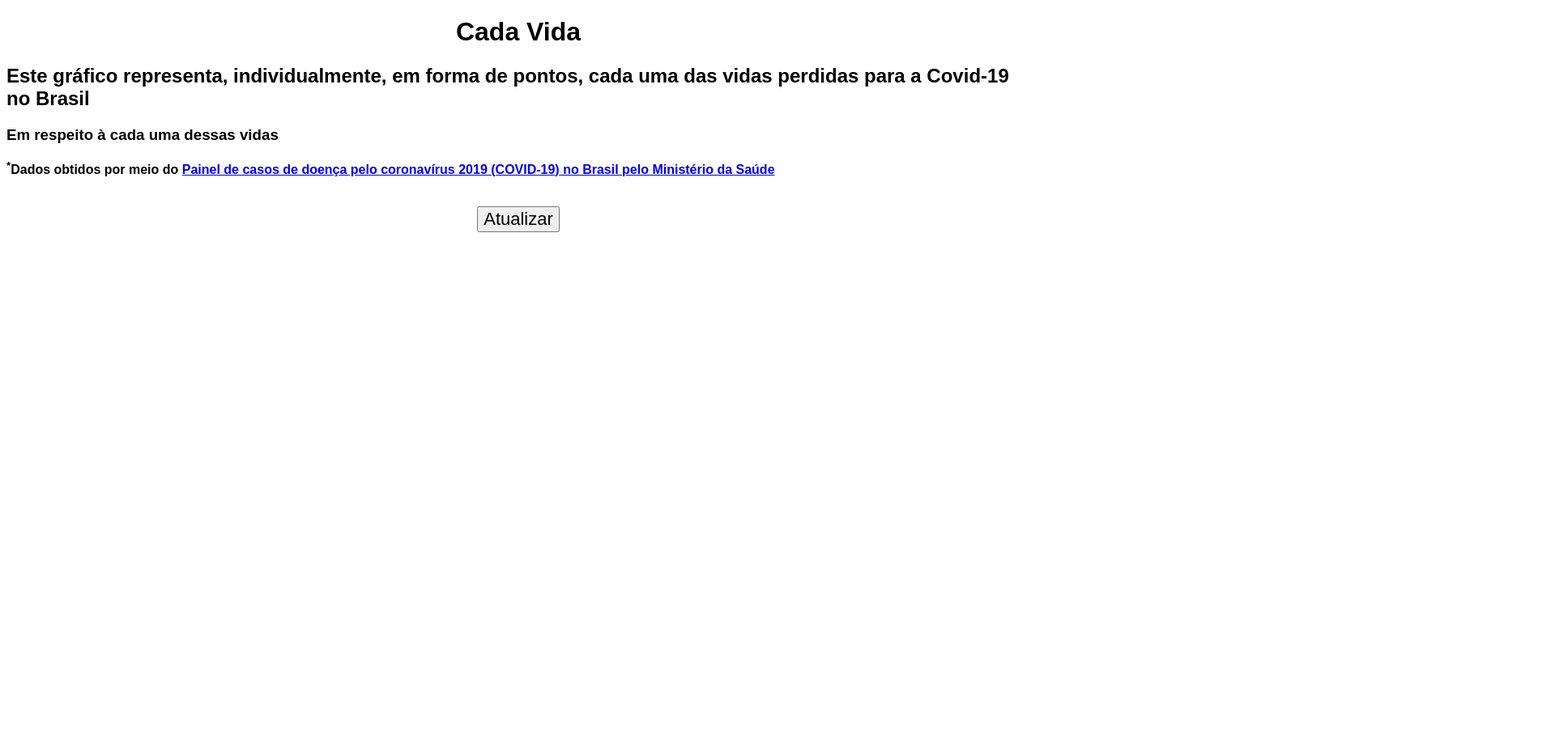
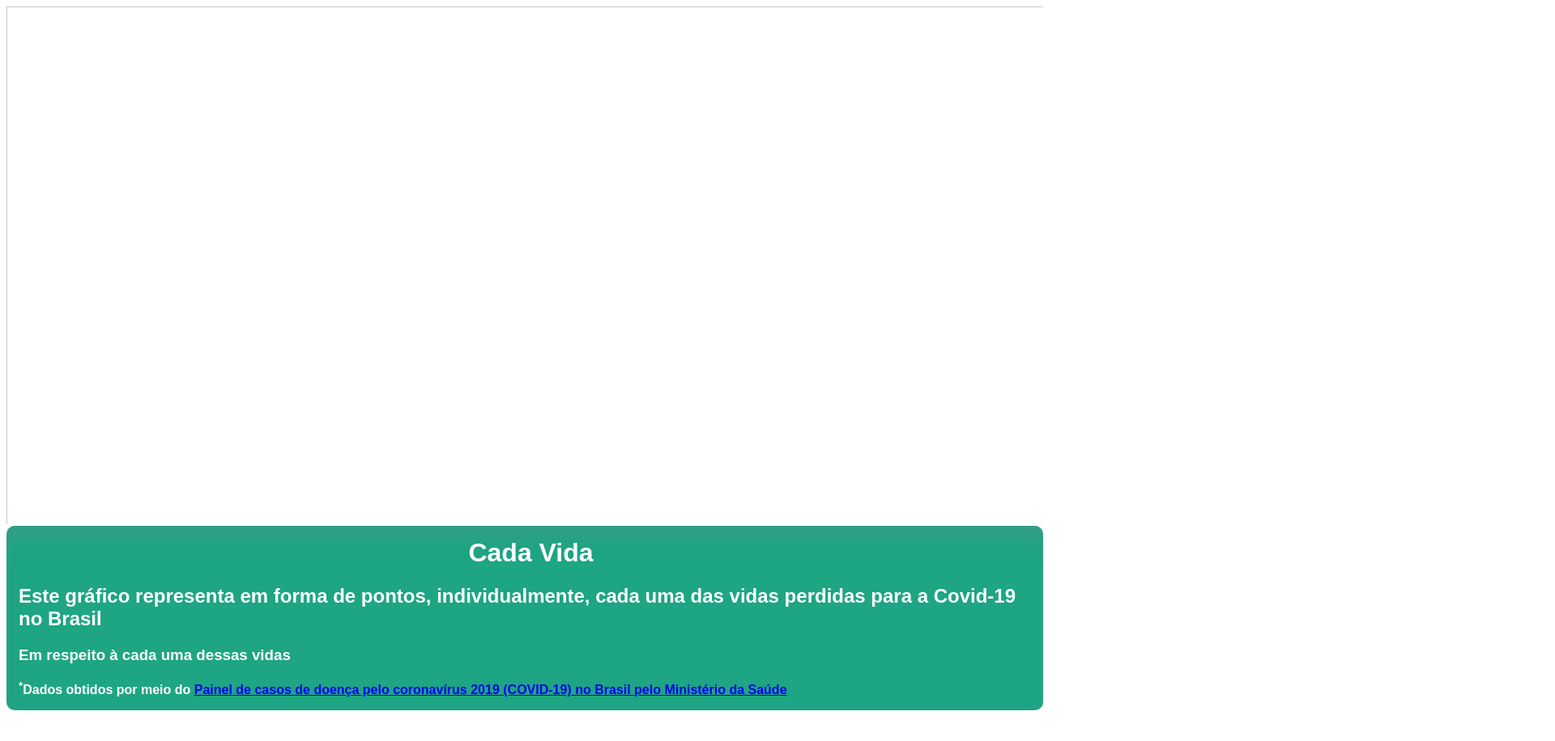
Before and after one commit to GTessarini/cada-vida, a plain HTML site: page index.html in a window 1280 px wide. Shown: the top 916 px of the page at 81% size, 1920 px wide, since content can reach past the window. After the commit the page ends 878 px from the top, so only its background shows below. Drawn offline with nearby package versions, Linux system fonts and the light colour scheme; no server answers.

Commit message:
Atualizando estilos

```diff
--- a/index.html
+++ b/index.html
@@ -7,21 +7,23 @@
         <script src="https://code.jquery.com/jquery-3.5.1.min.js" integrity="sha256-9/aliU8dGd2tb6OSsuzixeV4y/faTqgFtohetphbbj0=" crossorigin="anonymous"></script>
     </head>
     <body>
+        <div id="canvas-container">
+            <canvas id="my-canvas" width="5000" height="15000">
+                Your browser does not support the canvas element.
+            </canvas>
+        </div>
+        <div id="info-container">
             <h1 style="text-align: center;">Cada Vida</h1>
-        <h2>Este gráfico representa, individualmente, em forma de pontos, cada uma das vidas perdidas para a Covid-19 no Brasil</h2>
+            <h2>Este gráfico representa em forma de pontos, individualmente, cada uma das vidas perdidas para a Covid-19 no Brasil</h2>
             <h3>Em respeito à cada uma dessas vidas</h3>
             <p>
                 <b>
                     <sup>*</sup>Dados obtidos por meio do <a href="https://covid.saude.gov.br/" target="_blank" rel="noopener">Painel de casos de doença pelo coronavírus 2019 (COVID-19) no Brasil pelo Ministério da Saúde</a>
                 </b>
             </p>
-        <div class="horizontal-vertical-align sticky">
-            <button id="btn-atualizar" onclick="getData();">Atualizar</button>
         </div>
-        <canvas id="my-canvas" width="5000" height="15000">
-            Your browser does not support the canvas element.
-        </canvas>
         <script>
+            const canvasContainer = document.getElementById("canvas-container");
             const canvas = document.getElementById("my-canvas");
             const btnAtualizar = document.getElementById("btn-atualizar");
             const ctx = canvas.getContext("2d");
@@ -57,11 +59,7 @@
                 }
                 ctx.fillStyle = "black";
                 ctx.fillText(dias[dias.length - 1]["_id"], (coordX + 10), canvas.height);
-            }
-
-            const toggleButtonDisabled = (btn, isDisabled, newText) => {
-                btn.disabled = isDisabled;
-                btn.textContent = newText;
+                canvasContainer.scrollTo(0, canvas.height);
             }
 
             let dadosCovid = null;
@@ -71,18 +69,15 @@
                     url : url,
                     type : "get",
                     beforeSend: () => {
-                        toggleButtonDisabled(btnAtualizar, true, "Atualizando...");
                         clearCanvas(ctx, canvas);
                     }
                 })
                 .done((data) => {
                     dadosCovid = data;
                     drawGraphic(dadosCovid["dias"], coordX, coordY);
-                    toggleButtonDisabled(btnAtualizar, false, "Atualizar");
                 })
                 .fail((jqXHR, textStatus, msg) => {
                     console.log(msg);
-                    toggleButtonDisabled(btnAtualizar, false, "Atualizar");
                 });
             }
             $(document).ready(function(){
@@ -90,7 +85,6 @@
             });
 
            /* Gabriel Tessarini */
-
         </script>
     </body>
 </html>
--- a/style/style.css
+++ b/style/style.css
@@ -7,13 +7,46 @@ body{
     justify-content: center;
 }
 
+.fixed{
+    position: fixed;
+}
+
+.top{
+    top: 0;
+}
+
+.bottom{
+    bottom: 0;
+}
+
 .sticky{
     position: sticky;
     top: 0;
 }
 
-#btn-atualizar{
-    text-align: center;
-    margin-top: 20px;
-    font-size: 22px;
+#canvas-container{
+    position: absolute;
+    overflow-x: scroll;
+    width: 100%;
+    height: 80%;
 }
+
+#my-canvas{
+    border: 1px solid #ccc;
+}
+
+#info-container{
+    position: absolute;
+    top: 80%;
+    background-color: #1DA584;
+    color: #ffffff;
+    border-radius: 10px;
+    width: 100%;
+    margin-top: 10px;
+    box-shadow: inset 0 20px 28px -9px hsla(300,3%,55%,.25);
+}
+
+#info-container > *{
+    margin-top: 15px;
+    margin-left: 15px;
+}
```
Lines whose indentation alone changed are shown as unchanged.
